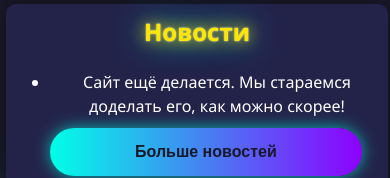
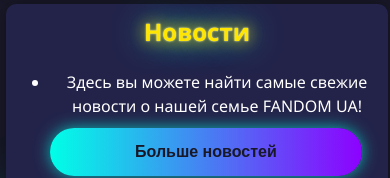
Before and after one commit to HaveFun339/FANDOM-UA, a React (Vite) app: page / in a window 390 px wide. Shown: the part 377-555 px from the top of the page. Built offline with nearby package versions, Linux system fonts and the light colour scheme.

Commit message:
fixed phone version

```diff
--- a/src/App.jsx
+++ b/src/App.jsx
@@ -33,7 +33,7 @@
         <h2>Новости</h2>
         <ul>
           <li>
-            Сайт ещё делается. Мы стараемся доделать его, как можно скорее!
+          Здесь вы можете найти самые свежие новости о нашей семье FANDOM UA!
           </li>
           <button className='more'>Больше новостей</button>
         </ul>
```
